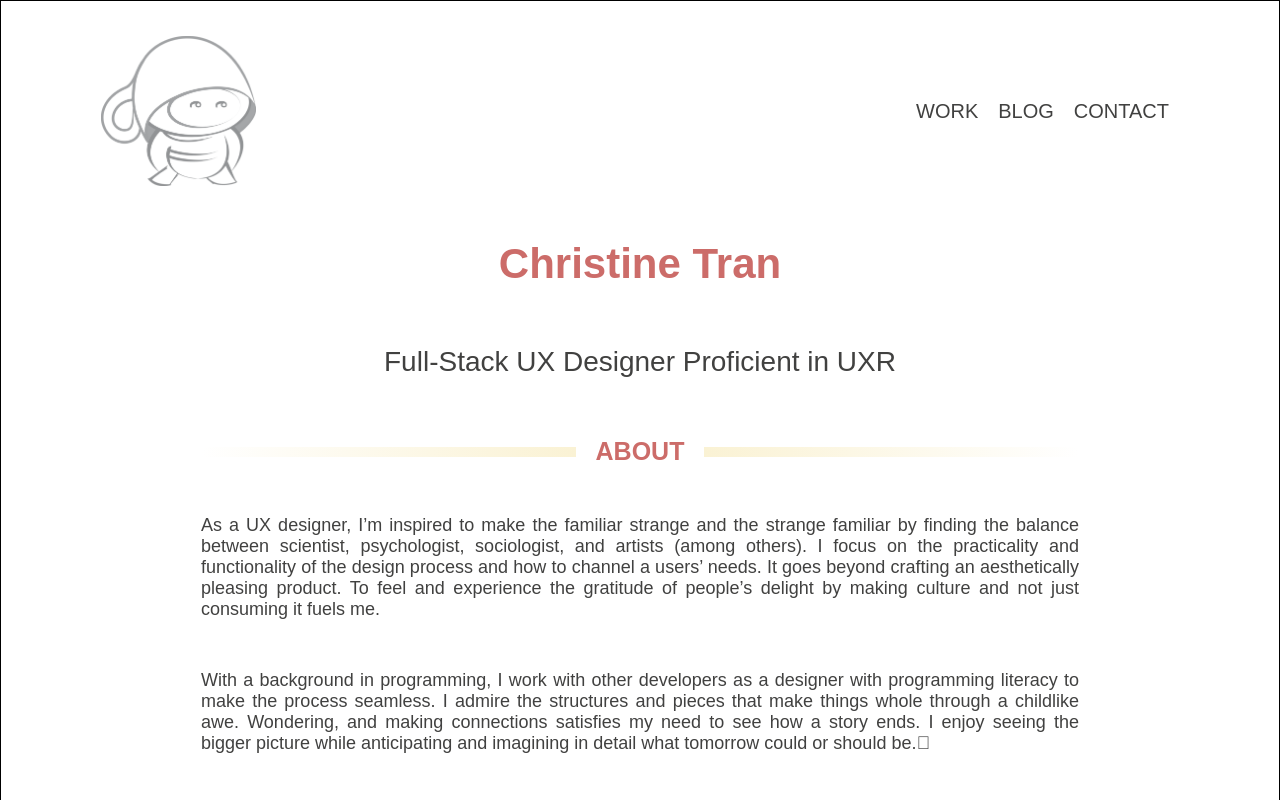
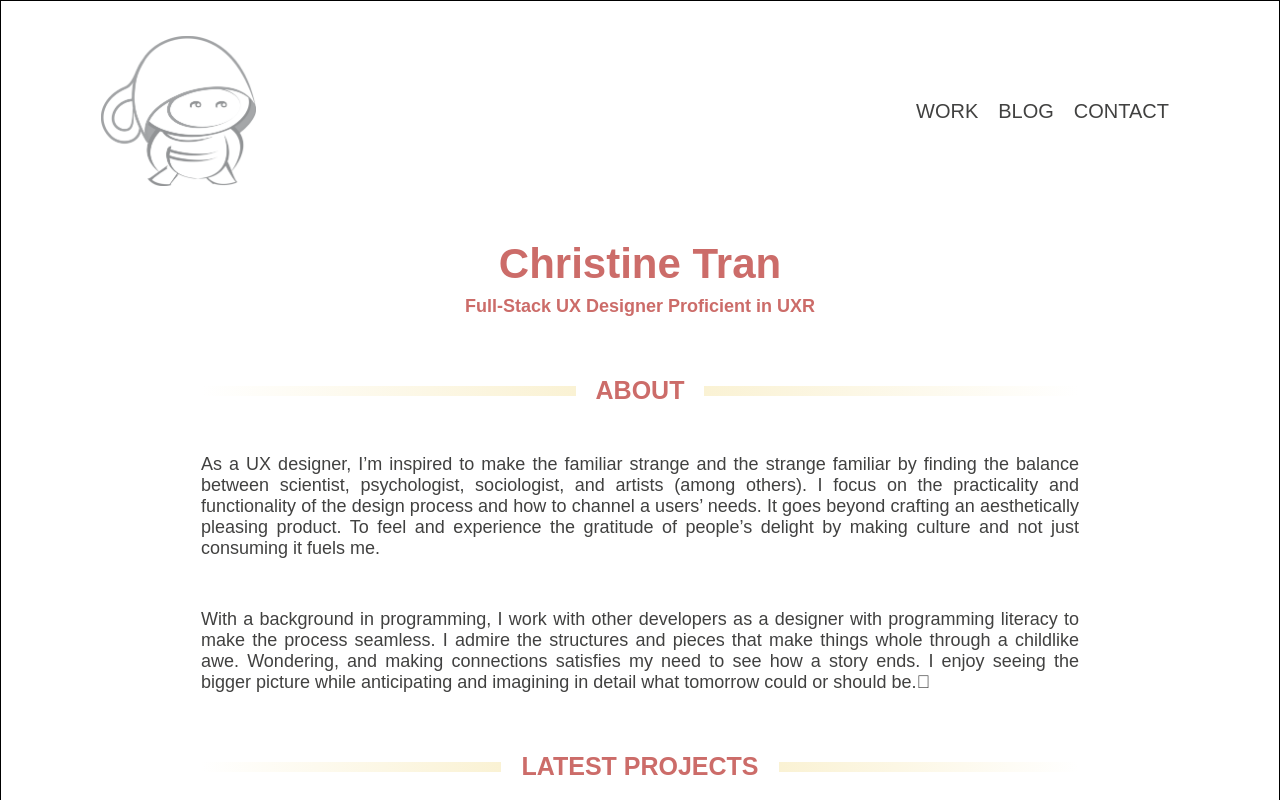
Before and after one commit to christinetran825/tofukid-website, a React (Create React App) app: page / in a window 1280 px wide. Shown: the top 800 px of the page. Built offline with nearby package versions, Linux system fonts and the light colour scheme; a web font is replaced by a local one.

Commit message:
put main title and sub title into div called names

```diff
--- a/src/containers/Homepage.js
+++ b/src/containers/Homepage.js
@@ -5,8 +5,10 @@ class Homepage extends Component {
   render(){
     return (
       <main id="homepage">
-        <h1>Christine Tran</h1>
-        <h3>Full-Stack UX Designer Proficient in UXR</h3>
+        <div className="names">
+          <h1>Christine Tran</h1>
+          <h4><span>Full-Stack UX Designer Proficient in UXR</span></h4>
+        </div>
         <section className="about">
           <h2>About</h2>
           <p>As a UX designer, I’m inspired to make the familiar strange and the strange familiar by finding the balance between scientist, psychologist, sociologist, and artists (among others). I focus on the practicality and functionality of the design process and how to channel a users’ needs. It goes beyond crafting an aesthetically pleasing product. To feel and experience the gratitude of people’s delight by making culture and not just consuming it fuels me.</p>
```
